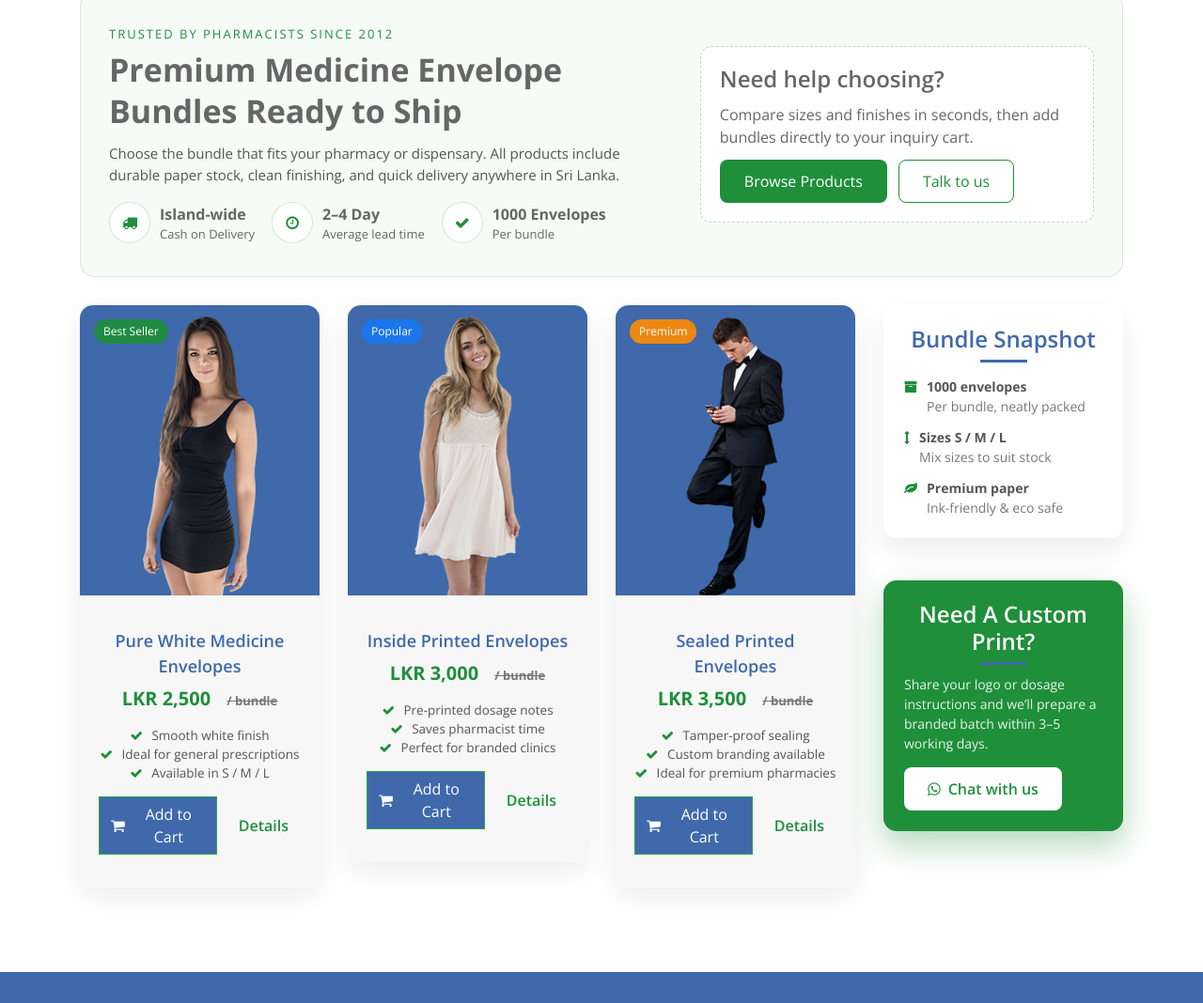
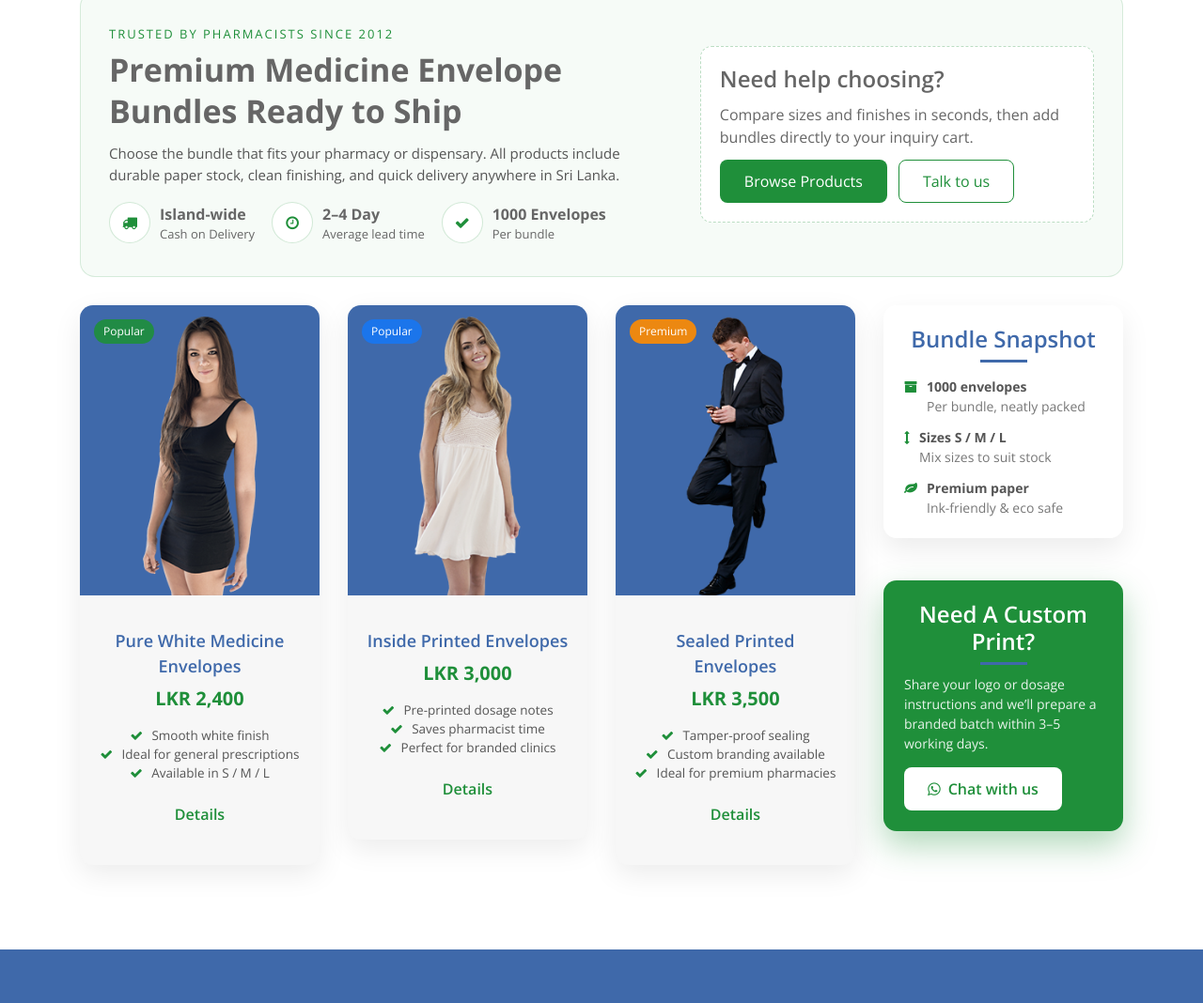
Before and after one commit to IT22091352/wasana_products, a website with bundled scripts: page product-list.html in a window 1280 px wide. Shown: the part 237-1305 px from the top of the page at 94% size. Built offline with nearby package versions, Linux system fonts and the light colour scheme.

Commit message:
feat: Update text color for better visibility in index.html and inquiry.html; adjust product pricing display in product-list.html

```diff
--- a/product-list.html
+++ b/product-list.html
@@ -137,7 +137,7 @@
                             <div class="col-lg-4 col-md-6">
                                 <div class="product-item" style="border-radius: 14px; overflow: hidden; box-shadow: 0 10px 30px rgba(0,0,0,0.08);">
                                     <div class="product-image" style="position: relative;">
-                                        <span style="position: absolute; top: 15px; left: 15px; background: rgba(31,143,58,.9); color: #fff; font-size: 12px; padding: 4px 10px; border-radius: 20px;">Best Seller</span>
+                                        <span style="position: absolute; top: 15px; left: 15px; background: rgba(31,143,58,.9); color: #fff; font-size: 12px; padding: 4px 10px; border-radius: 20px;">Popular</span>
                                         <a href="product-detail.html?product=pure-white">
                                             <img src="img/product-1.png" alt="Pure White Medicine Envelopes">
                                         </a>
@@ -147,16 +147,13 @@
                                     </div>
                                     <div class="product-content" style="padding: 20px;">
                                         <div class="title" style="margin-bottom: 6px;"><a href="product-detail.html?product=pure-white">Pure White Medicine Envelopes</a></div>
-                                        <div class="price" style="font-size: 20px; font-weight: 700; color: #1f8f3a;">LKR 2,500 <span style="font-size: 13px; color: #777;">/ bundle</span></div>
+                                        <div class="price" style="font-size: 20px; font-weight: 700; color: #1f8f3a;">LKR 2,400 </div>
                                         <ul style="list-style: none; padding: 0; margin: 14px 0; color: #555; font-size: 13.5px;">
                                             <li><i class="fa fa-check" style="color: #1f8f3a; margin-right: 6px;"></i> Smooth white finish</li>
                                             <li><i class="fa fa-check" style="color: #1f8f3a; margin-right: 6px;"></i> Ideal for general prescriptions</li>
                                             <li><i class="fa fa-check" style="color: #1f8f3a; margin-right: 6px;"></i> Available in S / M / L</li>
                                         </ul>
-                                        <div class="d-flex align-items-center" style="gap: 10px;">
-                                            <button type="button" class="btn btn-success product-card-add" data-product-id="pure-white" style="flex: 1; display: inline-flex; align-items: center; justify-content: center; gap: 8px;">
-                                                <i class="fa fa-shopping-cart"></i> Add to Cart
-                                            </button>
+                                        <div class="d-flex justify-content-center">
                                             <a href="product-detail.html?product=pure-white" class="btn btn-link" style="color: #1f8f3a; font-weight: 600;">Details</a>
                                         </div>
                                     </div>
@@ -175,16 +172,13 @@
                                     </div>
                                     <div class="product-content" style="padding: 20px;">
                                         <div class="title" style="margin-bottom: 6px;"><a href="product-detail.html?product=inside-printed">Inside Printed Envelopes</a></div>
-                                        <div class="price" style="font-size: 20px; font-weight: 700; color: #1f8f3a;">LKR 3,000 <span style="font-size: 13px; color: #777;">/ bundle</span></div>
+                                        <div class="price" style="font-size: 20px; font-weight: 700; color: #1f8f3a;">LKR 3,000 </div>
                                         <ul style="list-style: none; padding: 0; margin: 14px 0; color: #555; font-size: 13.5px;">
                                             <li><i class="fa fa-check" style="color: #1f8f3a; margin-right: 6px;"></i> Pre-printed dosage notes</li>
                                             <li><i class="fa fa-check" style="color: #1f8f3a; margin-right: 6px;"></i> Saves pharmacist time</li>
                                             <li><i class="fa fa-check" style="color: #1f8f3a; margin-right: 6px;"></i> Perfect for branded clinics</li>
                                         </ul>
-                                        <div class="d-flex align-items-center" style="gap: 10px;">
-                                            <button type="button" class="btn btn-success product-card-add" data-product-id="inside-printed" style="flex: 1; display: inline-flex; align-items: center; justify-content: center; gap: 8px;">
-                                                <i class="fa fa-shopping-cart"></i> Add to Cart
-                                            </button>
+                                        <div class="d-flex justify-content-center">
                                             <a href="product-detail.html?product=inside-printed" class="btn btn-link" style="color: #1f8f3a; font-weight: 600;">Details</a>
                                         </div>
                                     </div>
@@ -203,16 +197,13 @@
                                     </div>
                                     <div class="product-content" style="padding: 20px;">
                                         <div class="title" style="margin-bottom: 6px;"><a href="product-detail.html?product=sealed-printed">Sealed Printed Envelopes</a></div>
-                                        <div class="price" style="font-size: 20px; font-weight: 700; color: #1f8f3a;">LKR 3,500 <span style="font-size: 13px; color: #777;">/ bundle</span></div>
+                                        <div class="price" style="font-size: 20px; font-weight: 700; color: #1f8f3a;">LKR 3,500</div>
                                         <ul style="list-style: none; padding: 0; margin: 14px 0; color: #555; font-size: 13.5px;">
                                             <li><i class="fa fa-check" style="color: #1f8f3a; margin-right: 6px;"></i> Tamper-proof sealing</li>
                                             <li><i class="fa fa-check" style="color: #1f8f3a; margin-right: 6px;"></i> Custom branding available</li>
                                             <li><i class="fa fa-check" style="color: #1f8f3a; margin-right: 6px;"></i> Ideal for premium pharmacies</li>
                                         </ul>
-                                        <div class="d-flex align-items-center" style="gap: 10px;">
-                                            <button type="button" class="btn btn-success product-card-add" data-product-id="sealed-printed" style="flex: 1; display: inline-flex; align-items: center; justify-content: center; gap: 8px;">
-                                                <i class="fa fa-shopping-cart"></i> Add to Cart
-                                            </button>
+                                        <div class="d-flex justify-content-center">
                                             <a href="product-detail.html?product=sealed-printed" class="btn btn-link" style="color: #1f8f3a; font-weight: 600;">Details</a>
                                         </div>
                                     </div>
```
Also changed, not shown: index.html (+3 -3 lines), inquiry.html (+2 -2 lines).
